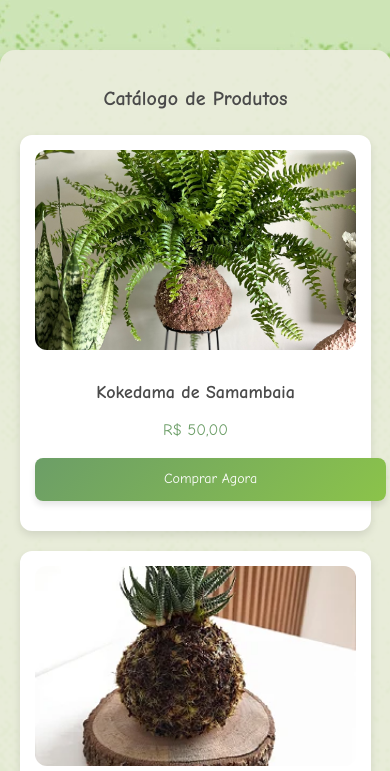
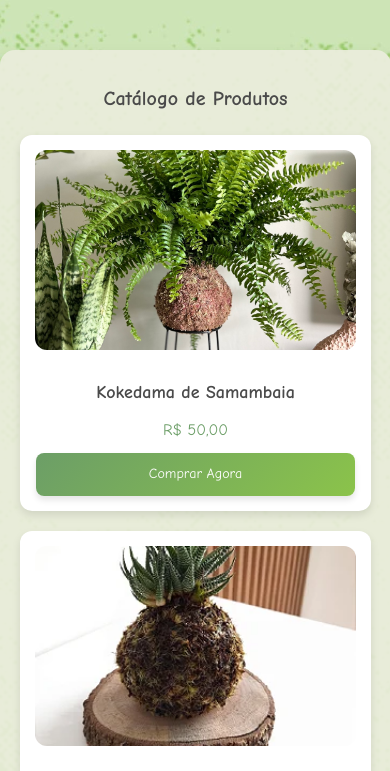
Before and after one commit to LaisCalderado/donaFlor, a plain HTML site: page catalogo.html in a window 390 px wide. Shown: the top 771 px of the page. Drawn offline with Linux system fonts and the light colour scheme.

Commit message:
ajuste de botao para telas menores

```diff
--- a/styles.css
+++ b/styles.css
@@ -91,7 +91,7 @@ h1 {
 }
 
 .button.comprar {
-    display: inline-block;
+    display: block; /* Alterado para block para centralizar com margin */
     padding: 10px 20px;
     text-decoration: none;
     font-size: 16px;
@@ -101,8 +101,8 @@ h1 {
     font-family: 'Comic Sans MS', 'Comic Sans', 'cursive';
     transition: all 0.3s ease;
     box-shadow: 0 4px 6px rgba(0, 0, 0, 0.1);
-    margin-top: 10px;
-    width: 100%; /* Ocupa a largura total do contêiner */
+    margin: 10px auto 0; /* Centraliza o botão horizontalmente */
+    width: 80%; /* Largura do botão */
     max-width: 200px; /* Largura máxima para telas maiores */
 }
 
@@ -159,7 +159,7 @@ footer {
     }
 
     .button, .button.comprar {
-        width: 100%; /* Botões ocupam toda a largura */
+        width: 80%; /* Largura do botão */
         max-width: none; /* Remove a largura máxima */
     }
 }
@@ -176,6 +176,7 @@ footer {
     .button, .button.comprar {
         font-size: 14px; /* Reduzir o tamanho da fonte dos botões */
         padding: 10px 15px; /* Ajustar o padding */
+        width: 90%; /* Aumentar a largura do botão em telas muito pequenas */
     }
 }
 
```
